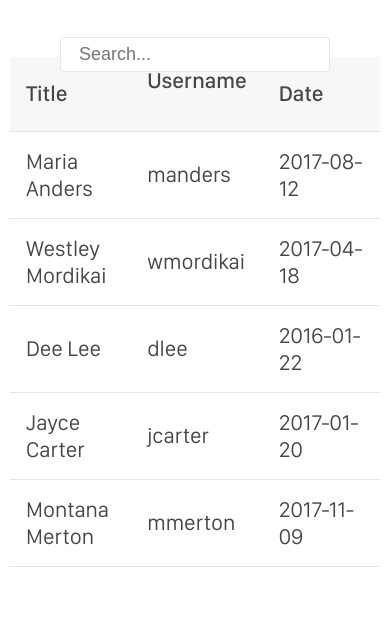
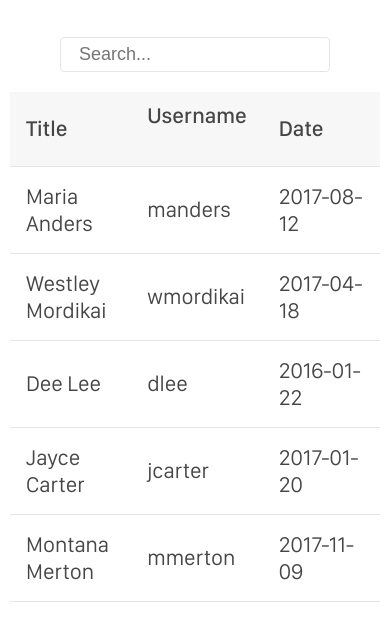
Before and after one commit to ivanblazevic/user-explorer, a website: page index.html in a window 390 px wide. Shown: the part 146-764 px from the top of the page. Drawn offline with nearby package versions, Linux system fonts and the light colour scheme; files that its build step writes are made by us from their sources.

Commit message:
Responsive fix

```diff
--- a/sass/responsive.sass
+++ b/sass/responsive.sass
@@ -4,9 +4,10 @@
     .table-wrapper
         padding: 20px 10px
 
-    .table-header-text
-        display: none
+        .table-header-wrapper
 
-    .table-header
-        .search-wrapper
-            position: relative
+            .table-header-text
+                display: none
+
+            .search-wrapper
+                position: relative
```
